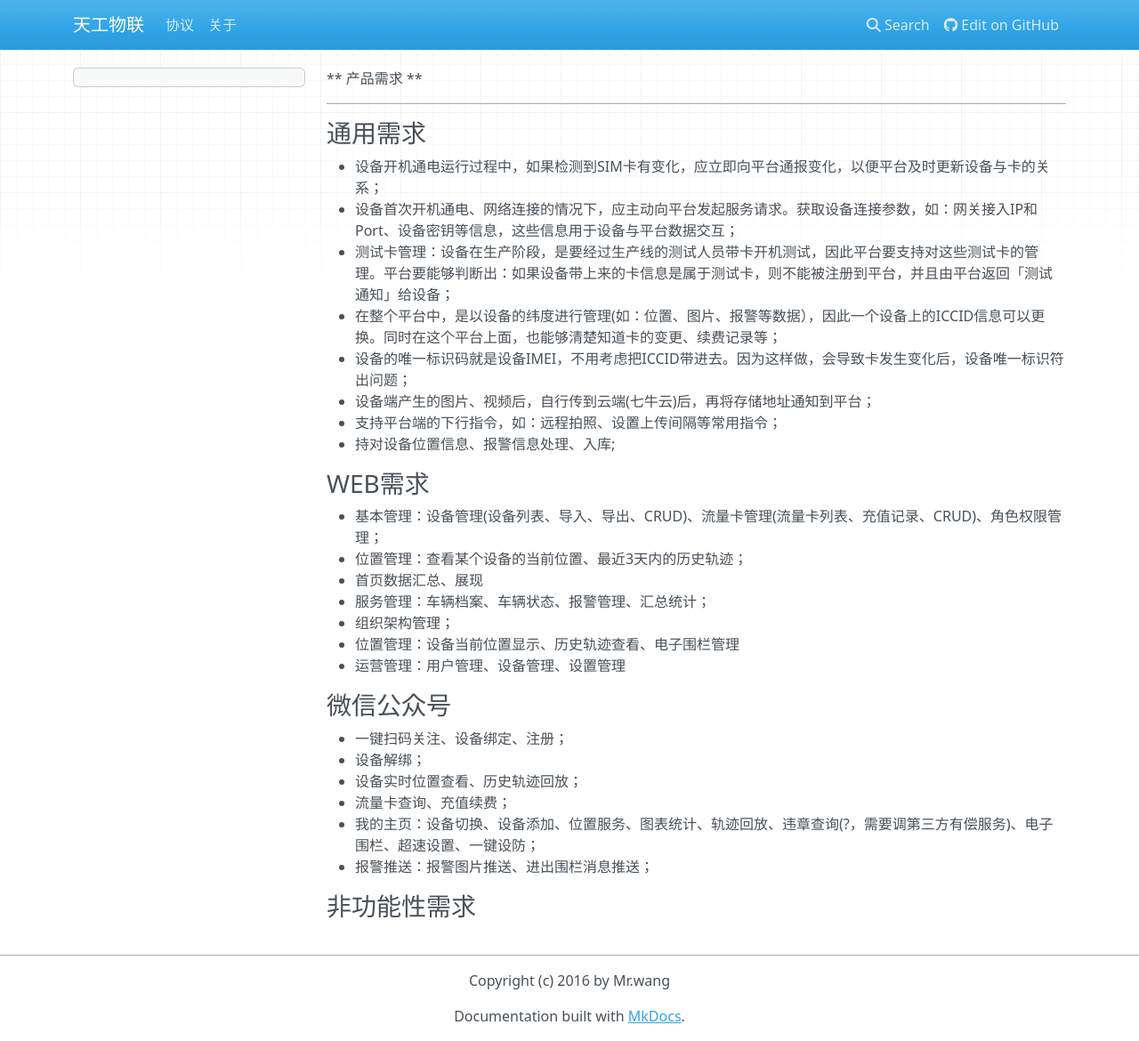
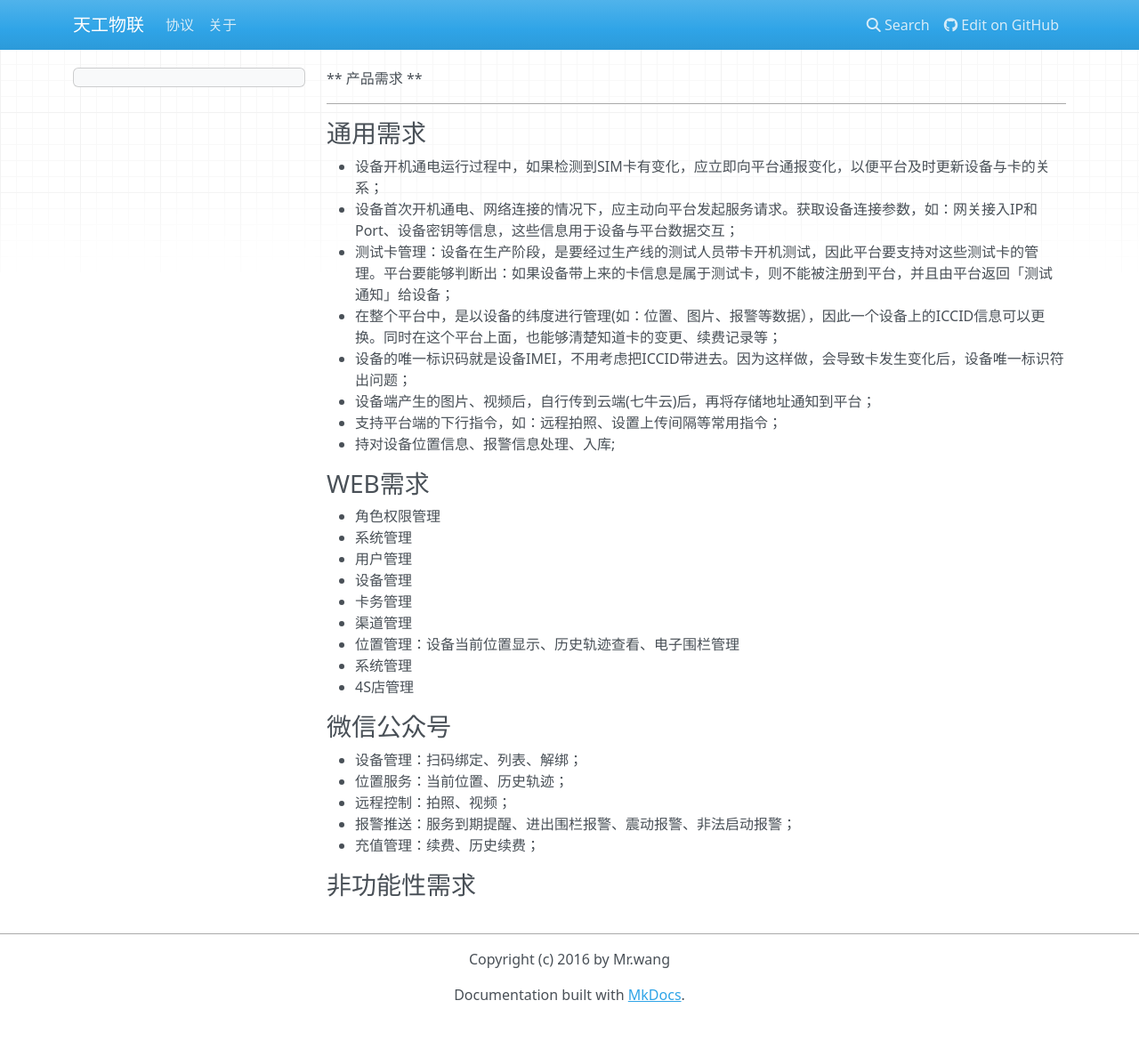
Before and after one commit to whsheng/tgiot, an MkDocs documentation site: the page built from docs/requirements.md, in a window 1280 px wide and 1170 px high. Shown: the whole window at 89% size. Built offline with MkDocs 1.6.1, drawn with Linux system fonts in a browser that asks for light colours; nearby versions of some CDN libraries; old or Windows-style settings are respelled for this version of MkDocs.

Commit message:
完善平台介绍与需求描述

```diff
--- a/docs/requirements.md
+++ b/docs/requirements.md
@@ -14,21 +14,22 @@
 + 持对设备位置信息、报警信息处理、入库;
 
 ### WEB需求
-+ 基本管理：设备管理(设备列表、导入、导出、CRUD)、流量卡管理(流量卡列表、充值记录、CRUD)、角色权限管理；
-+ 位置管理：查看某个设备的当前位置、最近3天内的历史轨迹；
-+ 首页数据汇总、展现
-+ 服务管理：车辆档案、车辆状态、报警管理、汇总统计；
-+ 组织架构管理；
++ 角色权限管理
++ 系统管理
++ 用户管理
++ 设备管理
++ 卡务管理
++ 渠道管理
 + 位置管理：设备当前位置显示、历史轨迹查看、电子围栏管理
-+ 运营管理：用户管理、设备管理、设置管理
++ 系统管理
++ 4S店管理
 
 ### 微信公众号
-* 一键扫码关注、设备绑定、注册；
-* 设备解绑；
-* 设备实时位置查看、历史轨迹回放；
-* 流量卡查询、充值续费；
-* 我的主页：设备切换、设备添加、位置服务、图表统计、轨迹回放、违章查询(?，需要调第三方有偿服务)、电子围栏、超速设置、一键设防；
-* 报警推送：报警图片推送、进出围栏消息推送；
++ 设备管理：扫码绑定、列表、解绑；
++ 位置服务：当前位置、历史轨迹；
++ 远程控制：拍照、视频；
++ 报警推送：服务到期提醒、进出围栏报警、震动报警、非法启动报警；
++ 充值管理：续费、历史续费；
 
 
 ### 非功能性需求
```
Also changed, not shown: docs/about.md (+1 -1 lines), docs/dcp.md (+1 -1 lines), docs/platform-introduce.md (+11 -4 lines).
